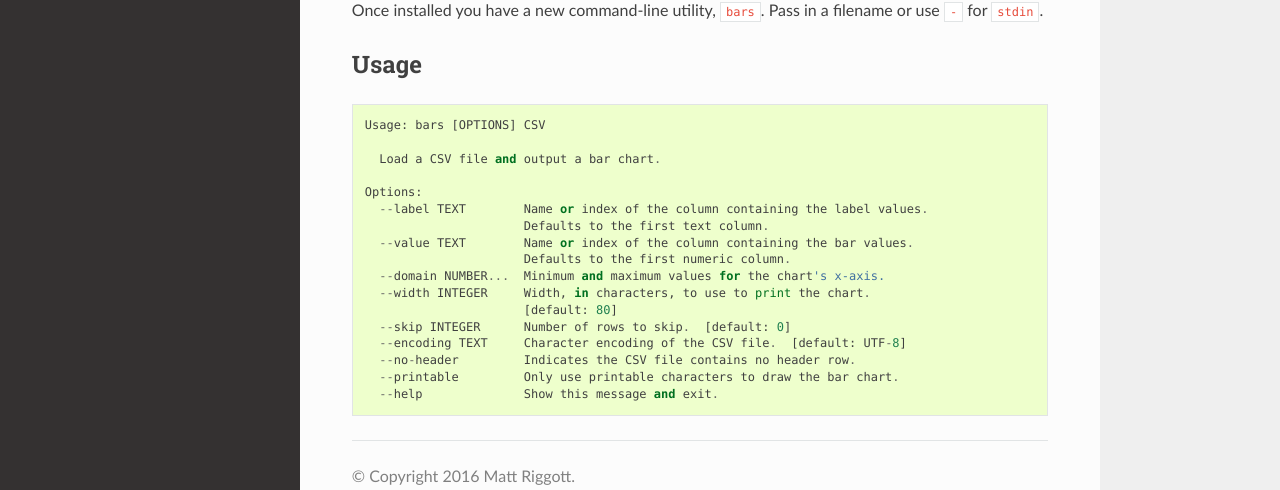
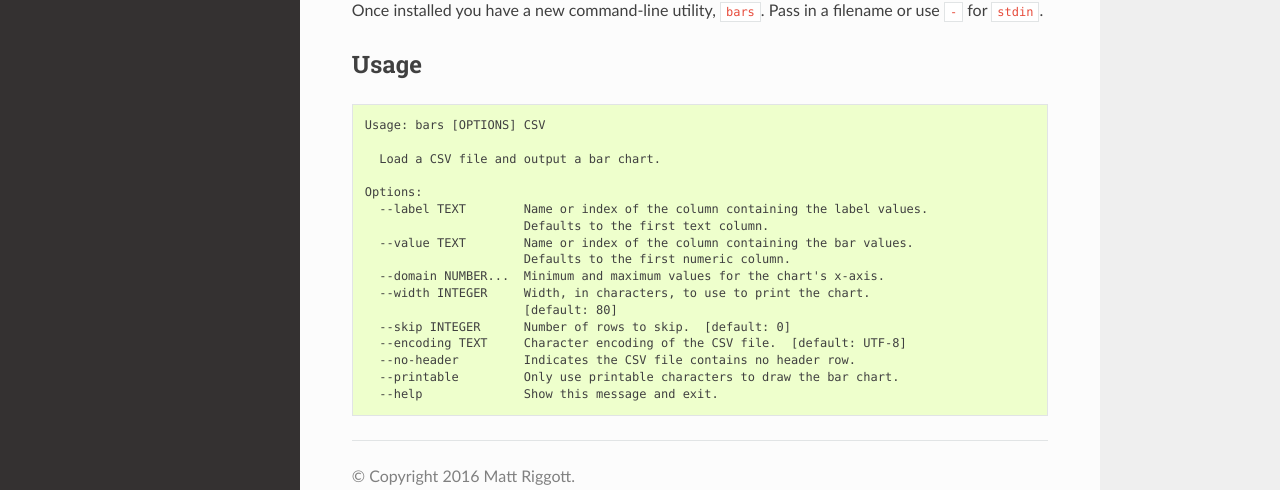
Before and after one commit to flother/bars, a Sphinx documentation site: the page built from docs/index.rst, in a window 1280 px wide and 900 px high, scrolled down 695 px. Shown: the part 374-864 px from the top of the window. Built offline with Sphinx 7.4.7 and the Read the Docs theme 2.0.0, drawn with Linux system fonts in a browser that asks for light colours.

Commit message:
Don't use highlighting in shell code blocks
Or, at least, don't use incorrect highlighting.

```diff
--- a/README.rst
+++ b/README.rst
@@ -35,7 +35,7 @@ Requirements
 Usage
 -----
 
-::
+.. code-block:: text
 
     Usage: bars [OPTIONS] CSV
 
--- a/docs/index.rst
+++ b/docs/index.rst
@@ -55,7 +55,7 @@ filename or use ``-`` for ``stdin``.
 Usage
 -----
 
-::
+.. code-block:: text
 
     Usage: bars [OPTIONS] CSV
 
```
